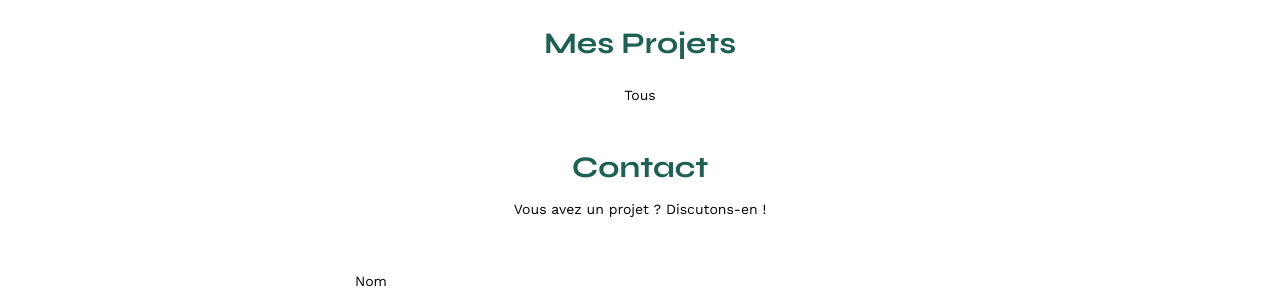
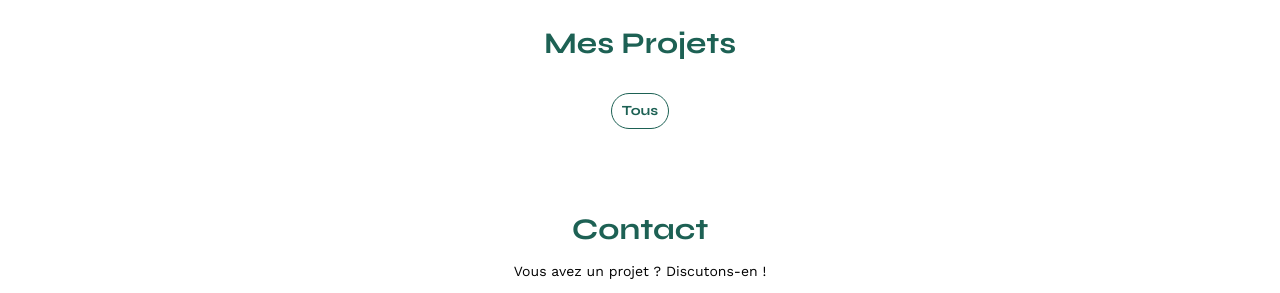
Before and after one commit to Boris-OC/Projet-3-Sophie-Bluel-OC, a plain HTML site: page FrontEnd/index.html in a window 1280 px wide. Shown: the part 507-800 px from the top of the page. Drawn offline with nearby package versions, Linux system fonts and the light colour scheme; no server answers.

Commit message:
css filter

```diff
--- a/FrontEnd/assets/style.css
+++ b/FrontEnd/assets/style.css
@@ -127,9 +127,24 @@ li:hover {
 }
 .div-container {
 	display: flex;
-	width: 585px;
-	justify-content: space-around;
-	margin: 0 auto;
+	width: 50%;
+	min-width: 50%;
+	justify-content: space-evenly;
+	margin: 35px auto;
+}
+
+.div-container > * {
+	padding: 10px;
+	border: 1px solid #1D6154;
+	border-radius: 25px;
+	font-family: 'Syne';
+	color: #1D6154;
+	cursor: pointer;
+}
+
+.div-container > *:hover {
+	background-color: #1D6154;
+	color: white;
 }
 
 .gallery {
```
